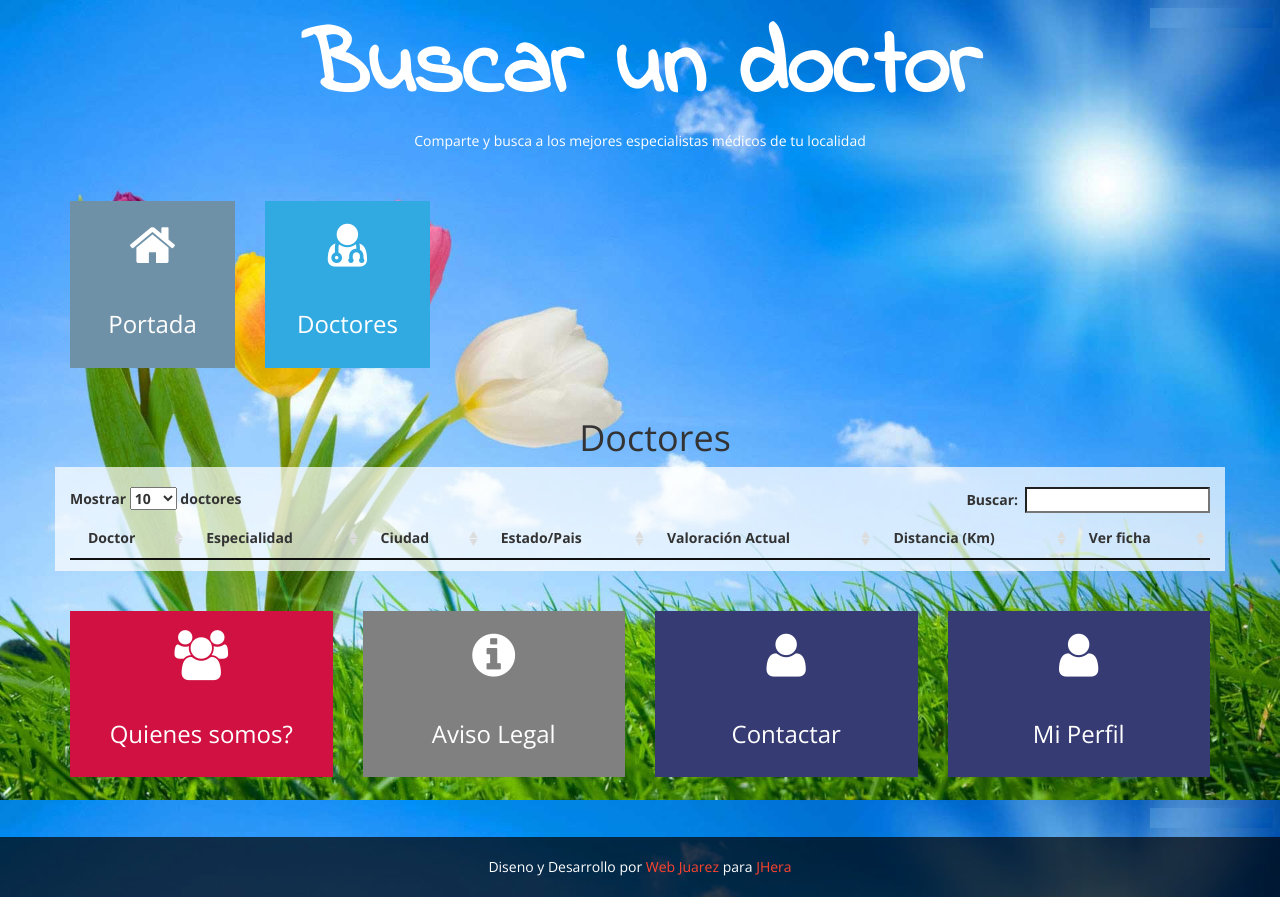
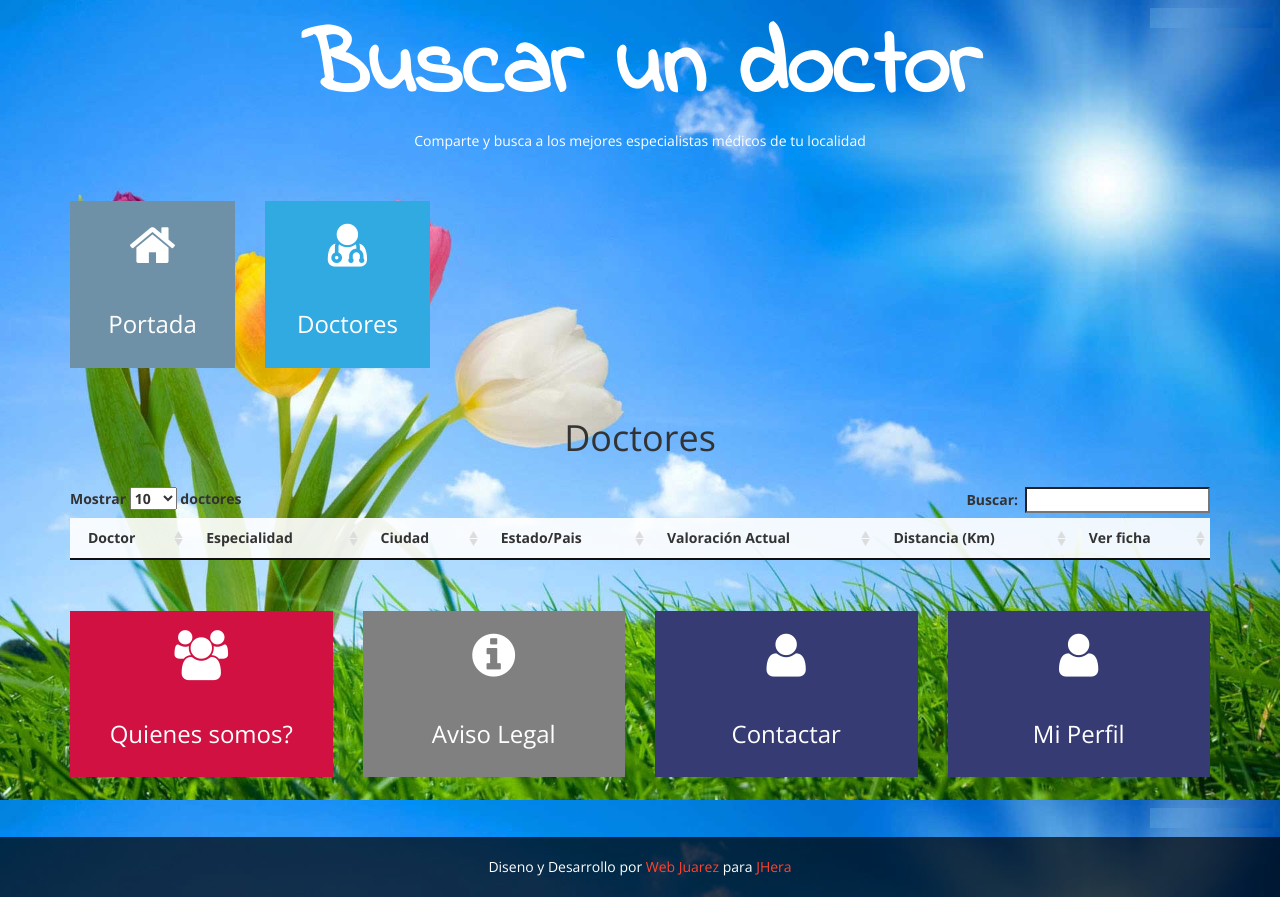
Before and after one commit to vascofornas/herasaludAGO16, a plain HTML site: page herasaludfiles/buscar_doctor.html in a window 1280 px wide. Drawn offline with nearby package versions, Linux system fonts and the light colour scheme; no server answers.

Commit message:
201608290054 CORREGIR DISPLAY DE LA TABLA EN TODOS LOS TAMANOS DE PANTALLA PARA QUE DATOS NO SE SALGAN DEL FONDO DE LA TABLA

```diff
--- a/herasaludfiles/buscar_doctor.html
+++ b/herasaludfiles/buscar_doctor.html
@@ -69,6 +69,12 @@
   });
 		</script>
 
+		<style media="screen" type="text/css">
+
+
+
+</style>
+
 
 	<script type="text/javascript" language="javascript" >
 
@@ -88,7 +94,7 @@
       processing: "Procesando datos...",
       search: "Buscar:",
       lengthMenu: "Mostrar _MENU_ doctores",
-      info: "Mostrando del doctor/a _START_ al _END_ de un total de _TOTAL_ doctores/as seleccionados",
+      info: "Mostrando del doctor/a _START_ al _END_ de un total de _TOTAL_ doctores seleccionados",
       infoEmpty: "Mostrando doctor/a 0 al 0 de un total de 0 doctores",
       infoFiltered: "(filtrados de _MAX_ doctoreS)",
       infoPostFix: "",
@@ -195,33 +201,34 @@
                         <!-- FIN DIV CLASS MENU ITEM  BLUE--DOCTORES -->
                   </div>
                   </div>
-                <div class="row"><!-- ROW 001-->
-                     <div class="col-md-12">
+                <div class="row" ><!-- ROW 001-->
+                     <div class="col-xs-12" >
 
-                        <div class="container">
-      <div class="" >
+
+
         <h1>Doctores</h1>
 
-      </div>
-
-    </div>
-
-     <div class="row" >
 
 
-<div class="container" style="background-color:rgba(255, 255, 255, 0.7);">
+
+
+     <div class="row"  >
+
+
+<div class="container" >
 <br>
-			<table id="employee-grid"  class="display" cellspacing="0" width="100%">
-				<thead>
+
+			<table class="table-responsive"  id="employee-grid"  class="display" cellspacing="0" width="100%">
+				<thead style="background-color:rgba(255, 255, 255, 0.7);">
 					<tr>
-						<th>Doctor</th>
-						<th>Especialidad</th>
-						<th>Ciudad</th>
-						<th>Estado/Pais</th>
+						<th style="background-color:rgba(255, 255, 255, 0.7);">Doctor</th>
+						<th style="background-color:rgba(255, 255, 255, 0.7);">Especialidad</th>
+						<th style="background-color:rgba(255, 255, 255, 0.7);">Ciudad</th>
+						<th style="background-color:rgba(255, 255, 255, 0.7);">Estado/Pais</th>
 
-                        <th>Valoración Actual</th>
-                        <th>Distancia (Km)</th>
-						<th>Ver ficha</th>
+                        <th style="background-color:rgba(255, 255, 255, 0.7);">Valoración Actual</th>
+                        <th style="background-color:rgba(255, 255, 255, 0.7);">Distancia (Km)</th>
+						<th style="background-color:rgba(255, 255, 255, 0.7);">Ver ficha</th>
 					</tr>
 				</thead>
 			</table>
```
